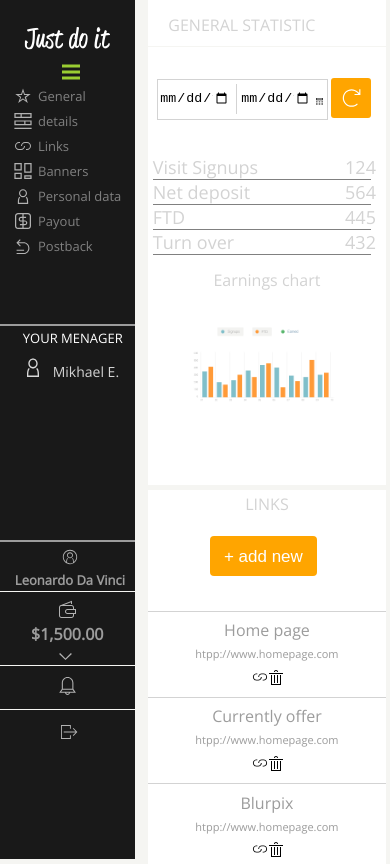
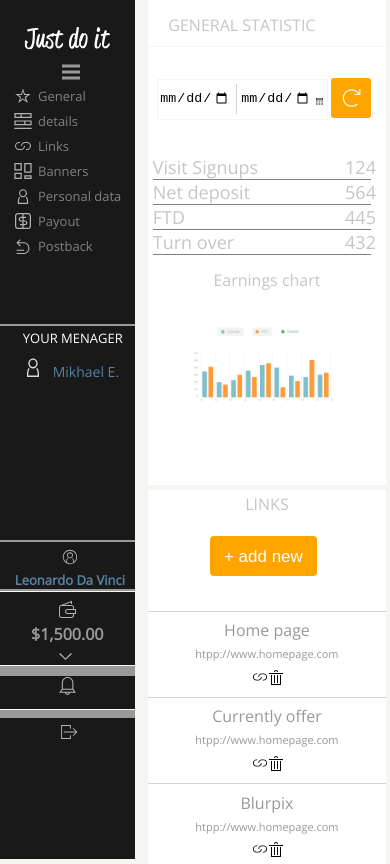
Before and after one commit to radex171/first-project, a website: page index.html in a window 390 px wide. Shown: the top 864 px of the page. Drawn offline with nearby package versions, Linux system fonts and the light colour scheme.

Commit message:
styleing webpage [top-bar completed]

```diff
--- a/sass/_media.scss
+++ b/sass/_media.scss
@@ -308,7 +308,7 @@
 
             .links {
                 width: 100%;
-                height: 1060px;
+                height: 1090px;
                 .first-button  {
                     width: 45%;
                     margin: 5% 26%;
--- a/sass/_mixins.scss
+++ b/sass/_mixins.scss
@@ -1,6 +1,6 @@
 @mixin box-line {
     width: 100%;
     height: 3px;
-    background-color: yellowgreen;
+    background-color: $dark-gray;
     position: absolute;
 }
--- a/sass/_variables.scss
+++ b/sass/_variables.scss
@@ -1,9 +1,12 @@
 /* Colors */
 $paragraph-color: #191919;
 $brand-main-color: #ff0000;
-$dark-gray: #9c9c9c;
+$dark-gray: #999999;
 $light-gray: #f5f5f2;
 $orange:#f58220;
+$select-sidebar-menu: #282828;
+$link: #56819f;
+$text: #c6c6c6;
 
 /* Font sizes */
 $paragraph-font-size: 16px;
--- a/sass/components/_burger-menu.scss
+++ b/sass/components/_burger-menu.scss
@@ -26,6 +26,7 @@
                 top: 50%;
                 transform: translateY(-50%);
                 transition: background-color .2s .3s ease-in-out;
+
             }
 
             .box-line::before,
--- a/sass/sections/_content.scss
+++ b/sass/sections/_content.scss
@@ -3,7 +3,7 @@
 .content {
     display: grid;
     font-family: $brand-font;
-
+    color: $text;
     height: 90vh;
     width: 96.8%;
     margin: 30px 2% 0 1.4%;
@@ -55,8 +55,11 @@
             height: 39px;
             display: flex;
             flex-wrap: wrap;
-            border: 1px lightgray solid;
+            border: 1px $light-gray solid;
 
+            &:hover {
+            border-color: $dark-gray;
+            }
             .first-input, .second-input {
                 width: 42%;
                 height: 38px;
--- a/sass/sections/_sidebar.scss
+++ b/sass/sections/_sidebar.scss
@@ -38,9 +38,11 @@
 
 
                     &:hover {
-                    background-color: $dark-gray;
+                    background-color: $select-sidebar-menu;
                     border-radius: 0 30px 30px 0;
                     color: white;
+                    border-left: 3px $orange solid;
+
                     }
 
 
@@ -50,15 +52,6 @@
                         list-style-type: none;
                         text-decoration: none;
                         color: grey;
-
-                        &:hover{
-                            list-style-type: none ;
-                            border-left: 4px rgb(219, 121, 8) solid;
-                            color: white;
-
-                            img {
-                                filter: invert(100%);
-                            }
                         }
 
                         img {
@@ -70,6 +63,14 @@
                             filter: invert(70%);
                         }
                     }
+                    li:hover a{
+                        list-style-type: none ;
+
+                        color: white;
+
+                        img {
+                            filter: invert(100%);
+                        }
                 }
             }
         }
@@ -90,7 +91,7 @@
 
         .nameMenager {
             font-size: 14px;
-            color: rgb(212, 212, 212);
+            color: $link;
             }
 
         .listMenagers {
--- a/sass/sections/_top-bar.scss
+++ b/sass/sections/_top-bar.scss
@@ -4,8 +4,8 @@
     margin: 0;
     padding: 0;
     display: grid;
-    background: $paragraph-color;
-    color: $dark-gray;
+    background: $dark-gray;
+    color: $text;
     font-weight: bold;
     grid-template-columns: 56% 15fr 4fr 13fr 5fr;
     grid-template-areas:
@@ -72,6 +72,7 @@
             margin: 22px 0 0 5%;
             font-size: 13px;
             float: left;
+            color: $link;
         }
     }
 
@@ -85,3 +86,7 @@
             padding: 22px 0 0 20px ;
         }
     }
+
+.cash:hover, .notification:hover, .profile:hover, .logout:hover {
+    background: $light-gray;
+}
```
Also changed, not shown: css/style.css, 1 other file.
